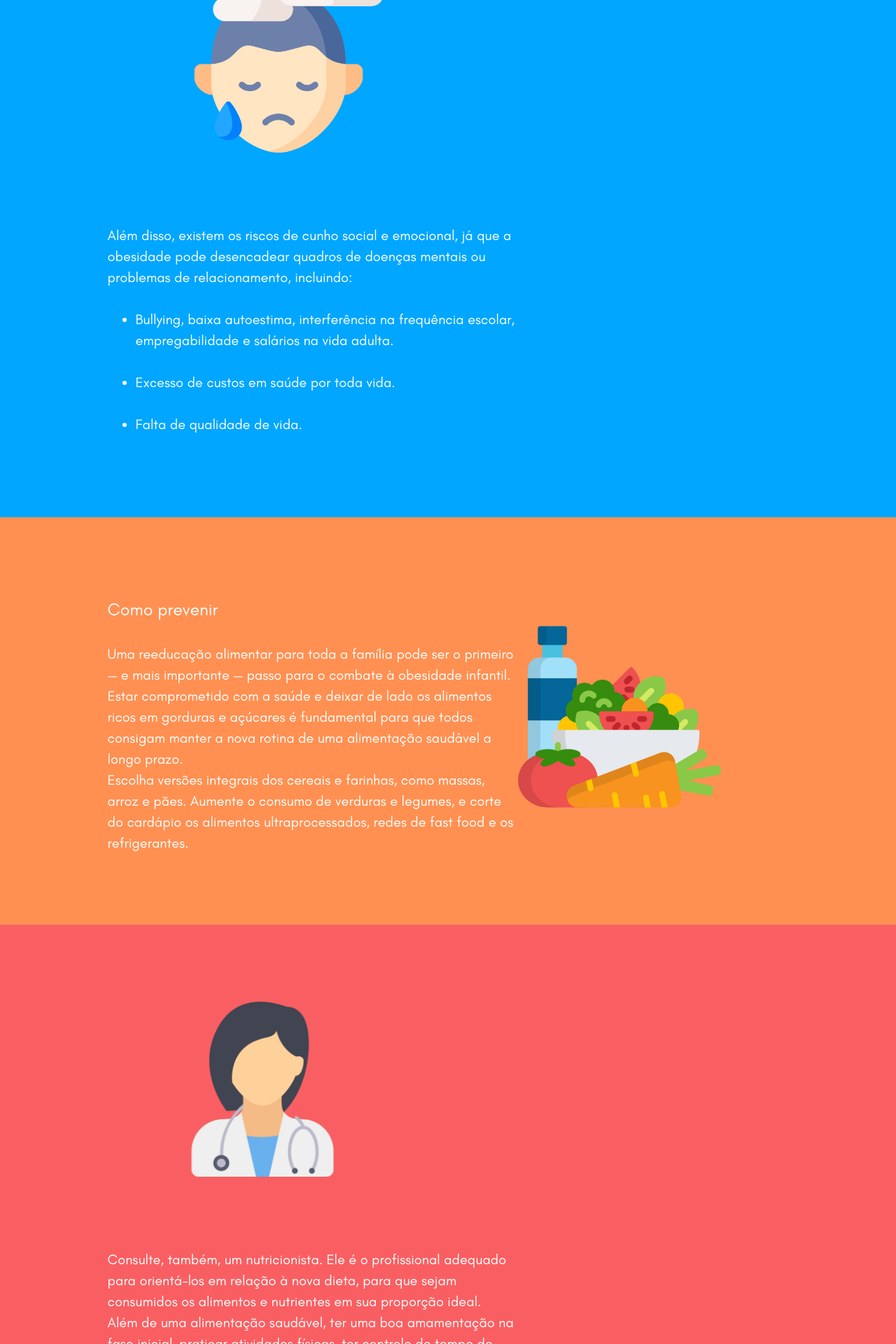
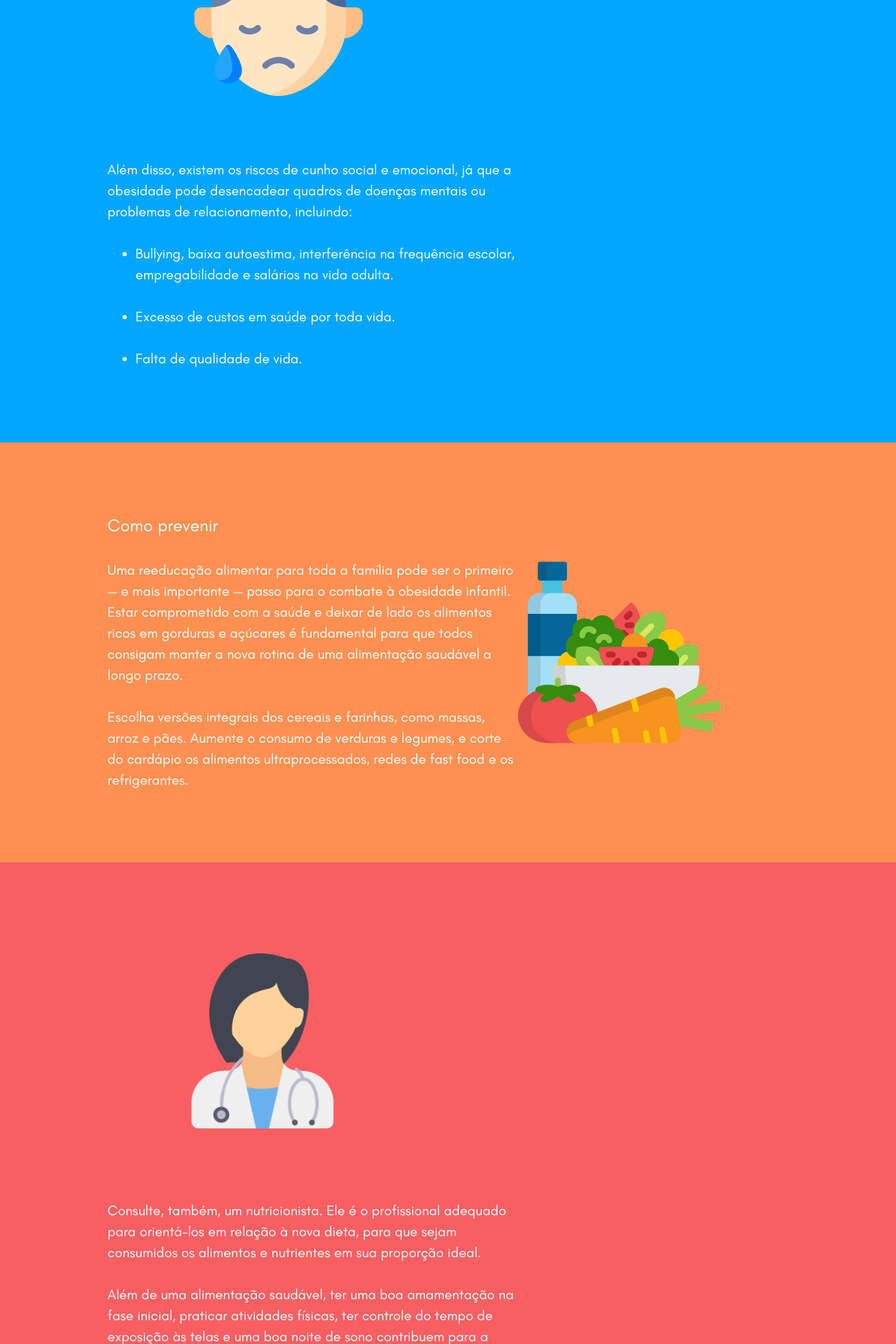
Before and after one commit to SaraLealLima/ProjetoSquad, a PHP site: page /obesidadeinfantil.php in a window 1280 px wide. Shown: the part 2440-4360 px from the top of the page at 70% size. Run offline with PHP 8.4, Linux system fonts and the light colour scheme.

Commit message:
Ajustando as sections de conteudo

```diff
--- a/ProjetoBoquinha/obesidadeinfantil.php
+++ b/ProjetoBoquinha/obesidadeinfantil.php
@@ -47,7 +47,7 @@
 
     <section class="section-3">
         <div><img class="imagem-section-3" src="images/tristeza.png" alt="Tristeza"></div>
-        <div class="section-2-texto">
+        <div class="section-3-texto">
             Além disso, existem os riscos de cunho social e emocional, já que a obesidade pode
             desencadear quadros de doenças mentais ou problemas de relacionamento, incluindo:
             <br><br>
@@ -68,7 +68,7 @@
         importante — passo para o combate à obesidade infantil. <br>
         Estar comprometido com a saúde e deixar de lado os alimentos ricos em gorduras e
         açúcares é fundamental para que todos consigam manter a nova rotina de uma
-        alimentação saudável a longo prazo. <br>
+        alimentação saudável a longo prazo. <br><br>
         Escolha versões integrais dos cereais e farinhas, como massas, arroz e pães.
         Aumente o consumo de verduras e legumes, e corte do cardápio os alimentos
         ultraprocessados, redes de fast food e os refrigerantes. <br>
@@ -77,16 +77,23 @@
 
     <section class="section-5">
         <div><img class="imagem-section-5" src="images/doctor.png" alt="Médica"></div>
-        <div class="section-2-texto"> Consulte, também, um nutricionista. Ele é o profissional adequado para orientá-los em
+        <div class="section-5-texto"> Consulte, também, um nutricionista. Ele é o profissional adequado para orientá-los em
         relação à nova dieta, para que sejam consumidos os alimentos e nutrientes em sua
-        proporção ideal. <br>
+        proporção ideal. <br> <br>
         Além de uma alimentação saudável, ter uma boa amamentação na
         fase inicial, praticar atividades físicas, ter controle do tempo de exposição às telas e
         uma boa noite de sono contribuem para a prevenção da obesidade infantil.
         </div>
     </section>
 
-
+    <footer>
+        <p>Nosso projetinho lindo pra ajudar o CREN a ajudar os pais e mães de crianças em situação vulnerável a se
+            alimentarem direitinho,
+            aproveitando todo o potêncial alimentício e nutritivo que a comida saudável pode oferecer.
+        </p>
+        <br>
+        <p>Todos os direitos reservados Squad 6 SP-M Recode Pro &copy;</p>
+    </footer>
 
 </body>
 </html>
--- a/ProjetoBoquinha/stylesObesidadeInfantil.css
+++ b/ProjetoBoquinha/stylesObesidadeInfantil.css
@@ -47,14 +47,27 @@ body {
     width: 900px;
     padding-left: 12%;
     padding-right: 12%;
-    padding-top: 8%;
-    padding-bottom: 8%;
+    padding-top: 6%;
+    padding-bottom: 6%;
     display: inline-block;
     max-width: 100vw;
 }
 
 .section-3 {
     background-color: rgb(0, 166, 255);
+    max-width: 100vw;
+}
+
+.section-3-texto {
+    color: white;
+    font-size: 20px;
+    text-align: left;
+    width: 900px;
+    padding-left: 12%;
+    padding-right: 12%;
+    padding-top: 7%;
+    padding-bottom: 7%;
+    display: inline-block;
     max-width: 100vw;
 }
 
@@ -70,7 +83,7 @@ body {
     width: 1000px;
     padding-left: 12%;
     padding-right: 12%;
-    padding-top: 8%;
+    padding-top: 7%;
     padding-bottom: 8%;
     max-width: 100vw;
 }
@@ -80,33 +93,45 @@ body {
     max-width: 100vw;
 }
 
+.section-5-texto {
+    color: white;
+    font-size: 20px;
+    text-align: left;
+    width: 900px;
+    padding-left: 12%;
+    padding-right: 12%;
+    padding-top: 8%;
+    padding-bottom: 8%;
+    display: inline-block;
+    max-width: 100vw;
+}
+
 .imagem-section-2 {
     float: right;
     width: 300px;
     margin-right: 250px;
-    margin-top: 160px;
+    margin-top: 150px;
 }
-
 
 .imagem-section-3 {
     float: left;
     width: 300px;
     margin-left: 250px;
-    margin-top: 130px;
+    margin-top: 110px;
 }
 
 .imagem-section-4 {
     float: right;
     width: 290px;
     margin-right: 250px;
-    margin-top: 140px;
+    margin-top: 155px;
 }
 
 .imagem-section-5 {
     float: left;
     width: 250px;
     margin-left: 250px;
-    margin-top: 110px;
+    margin-top: 130px;
 }
 
 @media screen and (max-width: 576px) {
```
